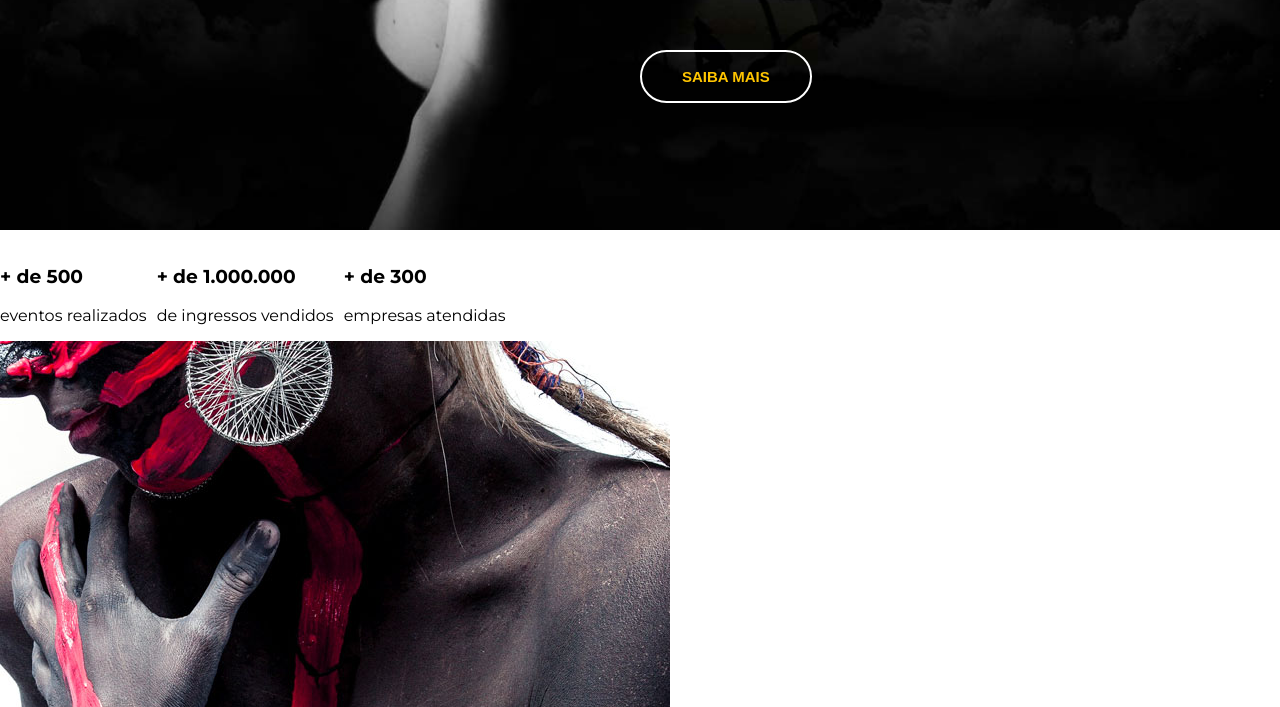
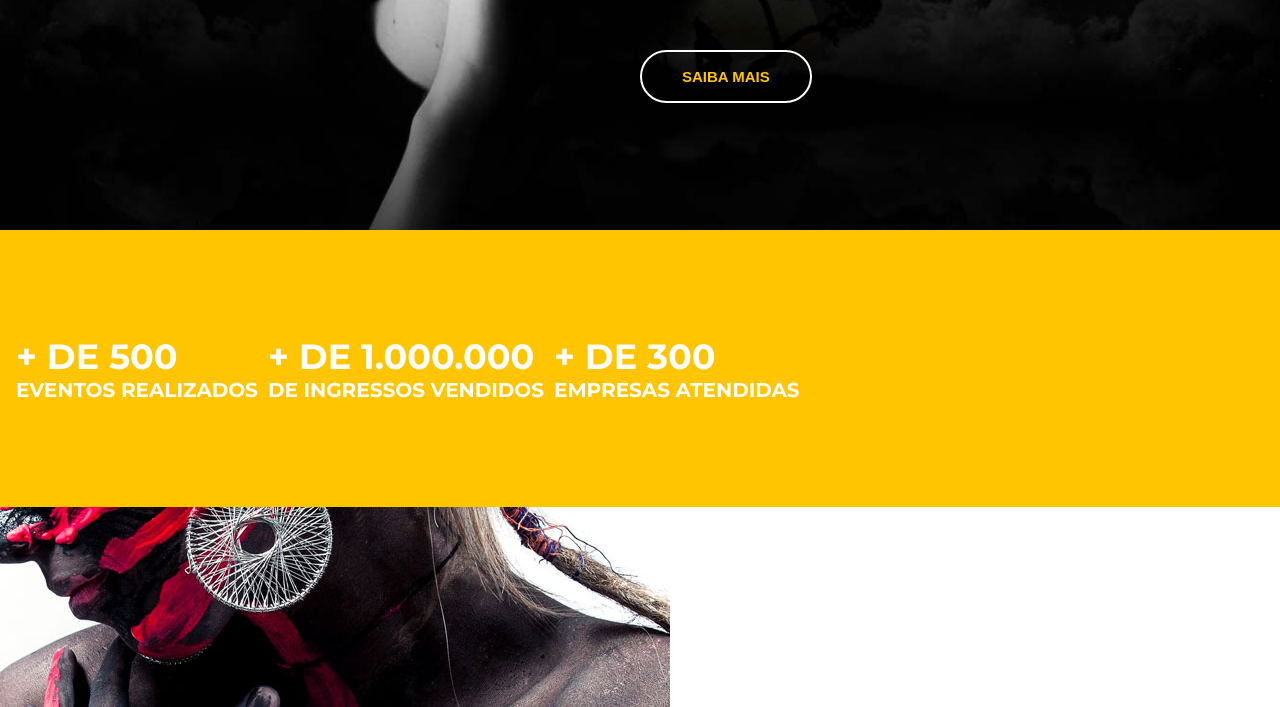
Before and after one commit to GuilhanaMucelin/ImagineOn, a website: page src/index.html in a window 1280 px wide. Shown: the part 570-1277 px from the top of the page. Drawn offline with Linux system fonts and the light colour scheme.

Commit message:
feat(main) styling the counter section

```diff
--- a/src/index.html
+++ b/src/index.html
@@ -57,19 +57,25 @@
     </header>
 
     <main>
-      <section id="eventos">
-        <ul>
+      <section id="counter">
+        <ul class="counter__container">
           <li>
-            <h3>+ de 500</h3>
-            eventos realizados
+            <h3>+ de 500
+              <small>eventos realizados</small>
+            </h3>
+
           </li>
           <li>
-            <h3>+ de 1.000.000</h3>
-            de ingressos vendidos
+            <h3>+ de 1.000.000
+              <small>de ingressos vendidos</small>
+            </h3>
+
           </li>
           <li>
-            <h3>+ de 300</h3>
-            empresas atendidas
+            <h3>+ de 300
+              <small>empresas atendidas</small>
+            </h3>
+
           </li>
         </ul>
       </section>
--- a/src/style.css
+++ b/src/style.css
@@ -143,3 +143,24 @@ li {
     background-color: var(--color-primary);
     color: #fff;
 }
+
+#counter {
+    background-color: var(--color-primary);
+    color: #fff;
+    text-transform: uppercase;
+
+}
+
+.counter__container {
+    margin: 0;
+    padding: 70px 16px;
+}
+
+.counter__container h3 {
+    font-size: 35px;
+}
+
+.counter__container h3 small {
+    display: block;
+    font-size: 20px;
+}
```
